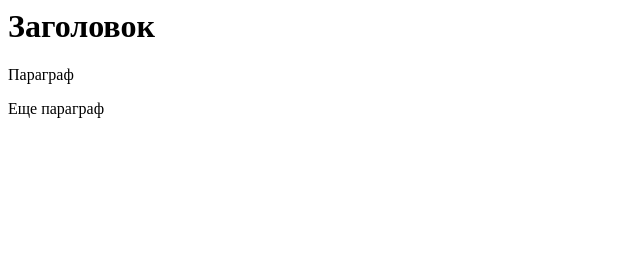
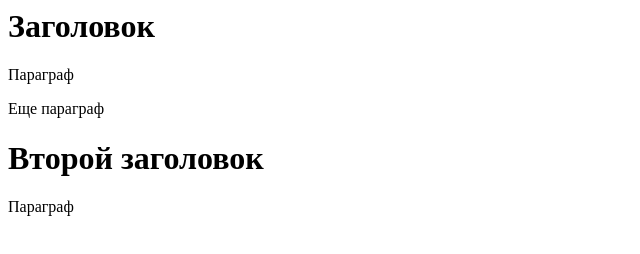
Before and after one commit to IBRSI/MyProject, a plain HTML site: page index.html in a window 1280 px wide. Shown: the whole page, without its empty margins (0-640 px from the left). Drawn offline with Linux system fonts and the light colour scheme.

Commit message:
Added new section in index.html

```diff
--- a/index.html
+++ b/index.html
@@ -8,5 +8,7 @@
   <h1>Заголовок</h1>
   <p>Параграф</p>
   <p>Еще параграф</p>
+  <h1> Второй заголовок</h1>
+  <p>Параграф</p>
 </body>
 </html>
```
